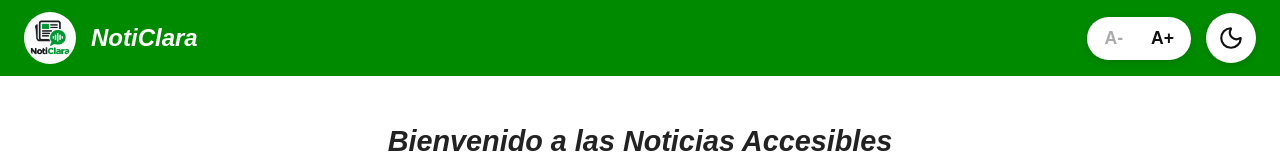
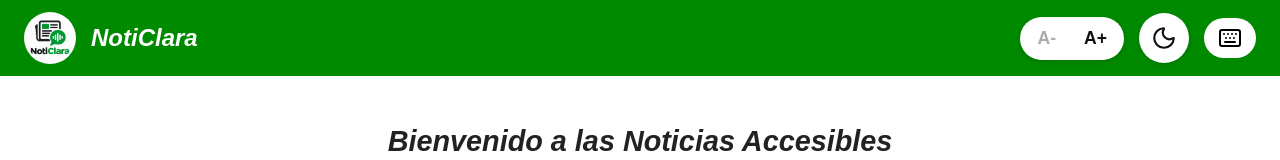
Before and after one commit to RodrigoToreroGamero/noticias-accesibles, a React (Vite) app in the folder frontend/pagina-noticias/: page / in a window 1280 px wide. Shown: the top 160 px of the page. Built offline with nearby package versions, Linux system fonts and the light colour scheme.

Commit message:
Mensaje de ayuda para navegar por teclado

```diff
--- a/frontend/pagina-noticias/src/components/Header.jsx
+++ b/frontend/pagina-noticias/src/components/Header.jsx
@@ -1,5 +1,6 @@
-import { Sun, Moon } from 'lucide-react';
+import { Sun, Moon, Keyboard, KeyboardOff, ArrowLeftRight, ArrowBigUp, CornerDownLeft, Space, ArrowDown, ArrowUp } from 'lucide-react';
 import '../styles/Header.css';
+import { useState } from 'react';
 
 export default function Header({
   darkMode,
@@ -8,6 +9,8 @@ export default function Header({
   onAumentarFuente,
   onDisminuirFuente
 }) {
+
+	const [showKeyboardHelp, setShowKeyboardHelp] = useState(false);
 
   return (
     <header className="header-container">
@@ -21,7 +24,6 @@ export default function Header({
         />
         <span className="header-title">NotiClara</span>
       </div>
-
 
       {/* Controles de Accesibilidad */}
       <div className="header-right-actions">
@@ -56,6 +58,56 @@ export default function Header({
           {darkMode ? <Sun size={26} color="#ffca28" /> : <Moon size={26} color="#111" />}
         </button>
 
+		{/* Ayuda de navegación por teclado */}
+		<button
+			type="button"
+			className="keyboard-help-btn"
+			title="Ayuda del teclado"
+			onClick={() => setShowKeyboardHelp(previousState => !previousState)}
+			aria-expanded={showKeyboardHelp}
+			aria-controls="keyboard-help"
+			aria-label="Ayuda de navegación por teclado"
+		>
+			{showKeyboardHelp ? <KeyboardOff size={24} aria-hidden="true" /> : <Keyboard size={24} aria-hidden="true" />}
+		</button>
+
+		{showKeyboardHelp && (
+			<section
+				id="keyboard-help"
+				className="keyboard-help-section"
+				aria-label="Instrucciones de navegación por teclado"
+			>
+				<h4>Navegación por teclas:</h4>
+				<ul>
+					<li>
+						<p>
+							<b>Avanzar: </b><kbd>Tab</kbd><ArrowLeftRight size={24} aria-hidden="true" />
+						</p>
+					</li>
+					<li>
+						<p>
+							<b>Retroceder: </b><kbd>Shift</kbd><ArrowBigUp size={24} aria-hidden="true" />+<kbd>Tab</kbd><ArrowLeftRight size={24} aria-hidden="true" />
+						</p>
+					</li>
+					<li>
+						<p>
+							<b>Activar: </b><kbd>Enter</kbd><CornerDownLeft size={24} aria-hidden="true" /> o <kbd>Espacio</kbd><Space size={24} aria-hidden="true" />
+						</p>
+					</li>
+					<li>
+						<p>
+							<b>Subir: </b><kbd>Fecha arriba</kbd><ArrowUp size={24} aria-hidden="true" />
+						</p>
+					</li>
+					<li>
+						<p>
+							<b>Bajar: </b><kbd>Fecha abajo</kbd><ArrowDown size={24} aria-hidden="true" />
+						</p>
+					</li>
+				</ul>
+			</section>
+		)}
+
       </div>
 
     </header>
--- a/frontend/pagina-noticias/src/styles/Header.css
+++ b/frontend/pagina-noticias/src/styles/Header.css
@@ -43,7 +43,7 @@
   font-style: italic;
 }
 
-/* Botón de la Encuesta de Usabilidad (Google Forms) */
+/* Botón de la Encuesta de Usabilidad (Google Forms)
 .btn-encuesta-header {
   display: flex;
   align-items: center;
@@ -65,8 +65,9 @@
   background-color: #f0f0f0;
   transform: scale(1.03);
 }
+ */
 
-/* Caja de Búsqueda */
+/* Caja de Búsqueda
 .header-search-box {
   display: flex;
   align-items: center;
@@ -100,8 +101,8 @@
   padding: 4px;
   color: #000;
 }
-
-/* Feedback visual cuando el micrófono del Header está escuchando */
+*/
+/* Feedback visual cuando el micrófono del Header está escuchando
 .header-mic-btn.escuchando-anim {
   animation: pulso-mic 1.2s infinite ease-in-out;
 }
@@ -120,6 +121,7 @@
     opacity: 1;
   }
 }
+*/
 
 /* Acciones a la derecha */
 .header-right-actions {
@@ -258,3 +260,52 @@
 		width: 100%;
 	}
 }
+
+.keyboard-help-btn {
+	display: flex;
+	align-items: center;
+	background-color: #ffffff;
+	border: none;
+	border-radius: 25px;
+	padding: 8px 14px;
+	cursor: pointer;
+}
+
+.keyboard-help-section {
+	display: flex;
+	flex-direction: column;
+	background-color: #ffffff;
+	border-radius: 25px;
+	padding: 1rem;
+}
+.keyboard-help-section h4,
+.keyboard-help-section ul {
+	padding-top: 0;
+	margin: 0;
+}
+
+.dark-theme .keyboard-help-btn,
+.dark-theme .keyboard-help-section {
+	background: #121212;
+	color: #f0f0f0;
+}
+
+@media (max-width: 768px) {
+	.keyboard-help-btn {
+		display: none;
+	}
+	.keyboard-help-section {
+		display: none;
+	}
+}
+
+
+kbd {
+	border-radius: 3px;
+	padding: 1px 2px 0;
+	border: 1px solid black;
+	margin: 0.3rem;
+}
+.dark-theme kbd {
+	border: 1px solid white;
+}
```
